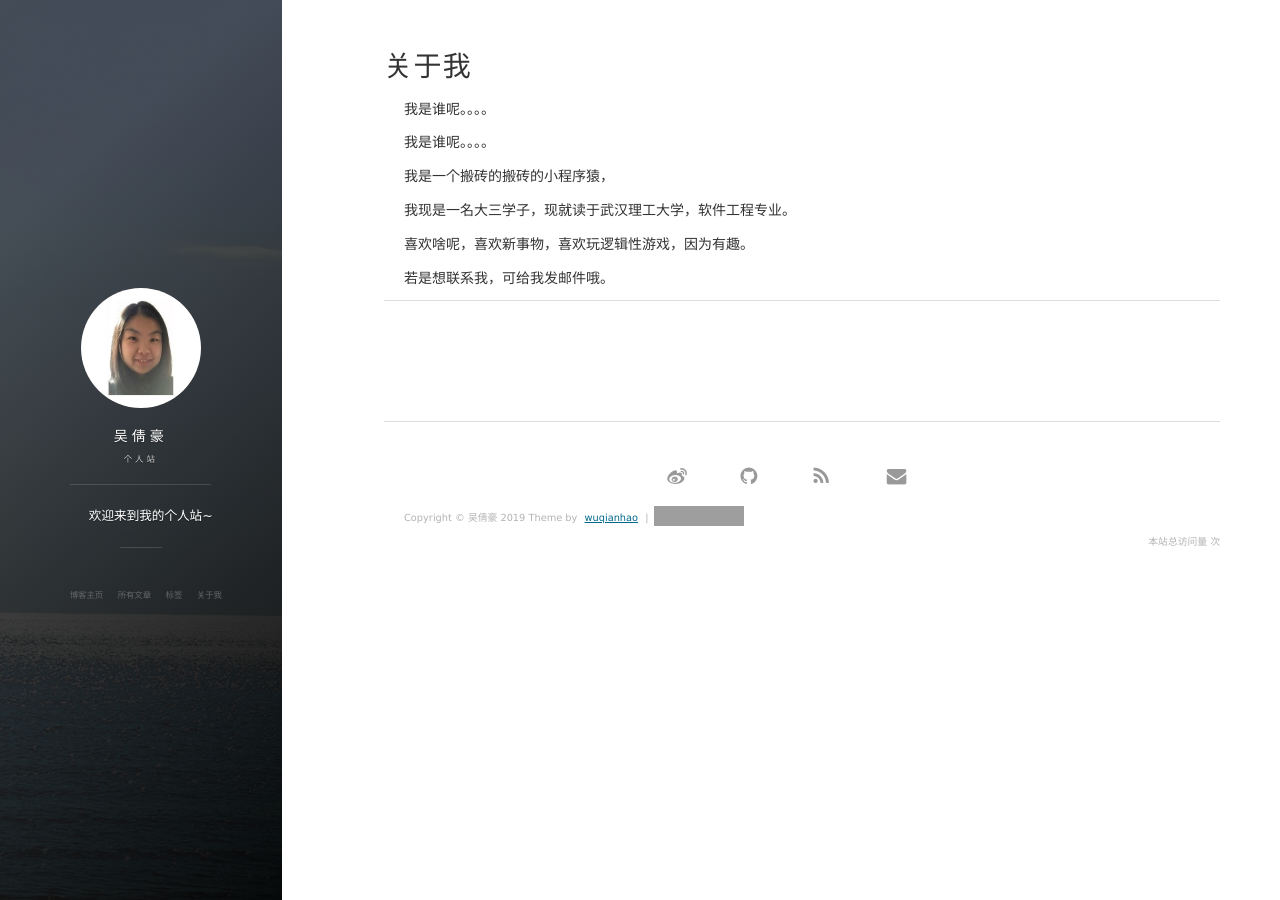
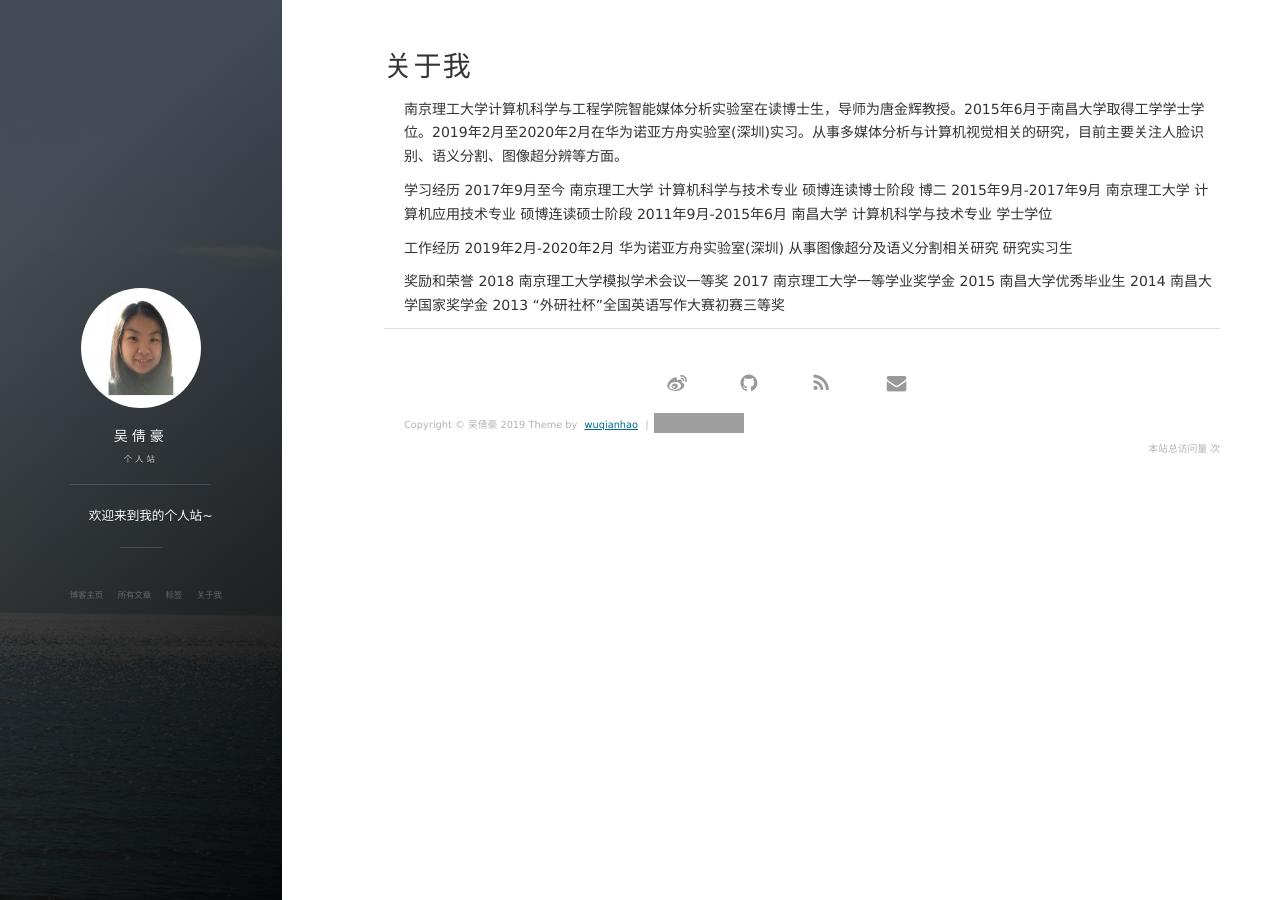
Before and after one commit to wqhIris/homepage, a Jekyll site: the page built from about.md, in a window 1280 px wide. Built offline with Jekyll 4.4.1, drawn with Linux system fonts in a browser that asks for light colours; nearby versions of some CDN libraries; comment, search, counter and statistics services are not loaded; grey boxes are pictures that could not be loaded.

Commit message:
Update about.md

```diff
--- a/about.md
+++ b/about.md
@@ -3,23 +3,19 @@ layout: page
 title: 关于我
 ---
 
-我是谁呢。。。。
+南京理工大学计算机科学与工程学院智能媒体分析实验室在读博士生，导师为唐金辉教授。2015年6月于南昌大学取得工学学士学位。2019年2月至2020年2月在华为诺亚方舟实验室(深圳)实习。从事多媒体分析与计算机视觉相关的研究，目前主要关注人脸识别、语义分割、图像超分辨等方面。
 
-我是谁呢。。。。
+学习经历
+2017年9月至今				  南京理工大学 计算机科学与技术专业 硕博连读博士阶段  博二
+2015年9月-2017年9月		南京理工大学 计算机应用技术专业 硕博连读硕士阶段
+2011年9月-2015年6月 	南昌大学 计算机科学与技术专业 学士学位
 
-我是一个搬砖的搬砖的小程序猿，
+工作经历
+2019年2月-2020年2月   华为诺亚方舟实验室(深圳) 从事图像超分及语义分割相关研究 研究实习生
 
-我现是一名大三学子，现就读于武汉理工大学，软件工程专业。
-
-喜欢啥呢，喜欢新事物，喜欢玩逻辑性游戏，因为有趣。
-
-
-
-
-
-
-
-若是想联系我，可给我发邮件哦。
-
-
-{% include comments.html %}
+奖励和荣誉
+2018  南京理工大学模拟学术会议一等奖
+2017	南京理工大学一等学业奖学金
+2015	南昌大学优秀毕业生
+2014	南昌大学国家奖学金
+2013	“外研社杯”全国英语写作大赛初赛三等奖
```
